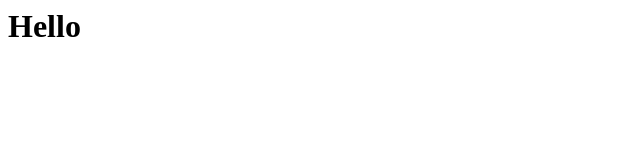
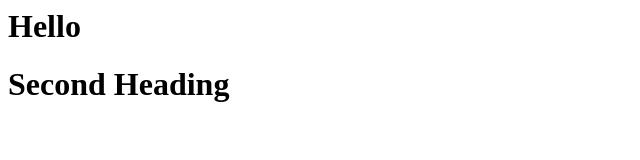
Before and after one commit to NaliniThondapu/OTTPlatform, a plain HTML site: page sample.html in a window 1280 px wide. Shown: the whole page, without its empty margins (0-640 px from the left). Drawn offline with Linux system fonts and the light colour scheme.

Commit message:
Update sample.html
Added second heading tag

```diff
--- a/sample.html
+++ b/sample.html
@@ -1,3 +1,4 @@
 <html>
     <h1>Hello</h1>
+<h1>Second Heading <h1>
 </html>
```
